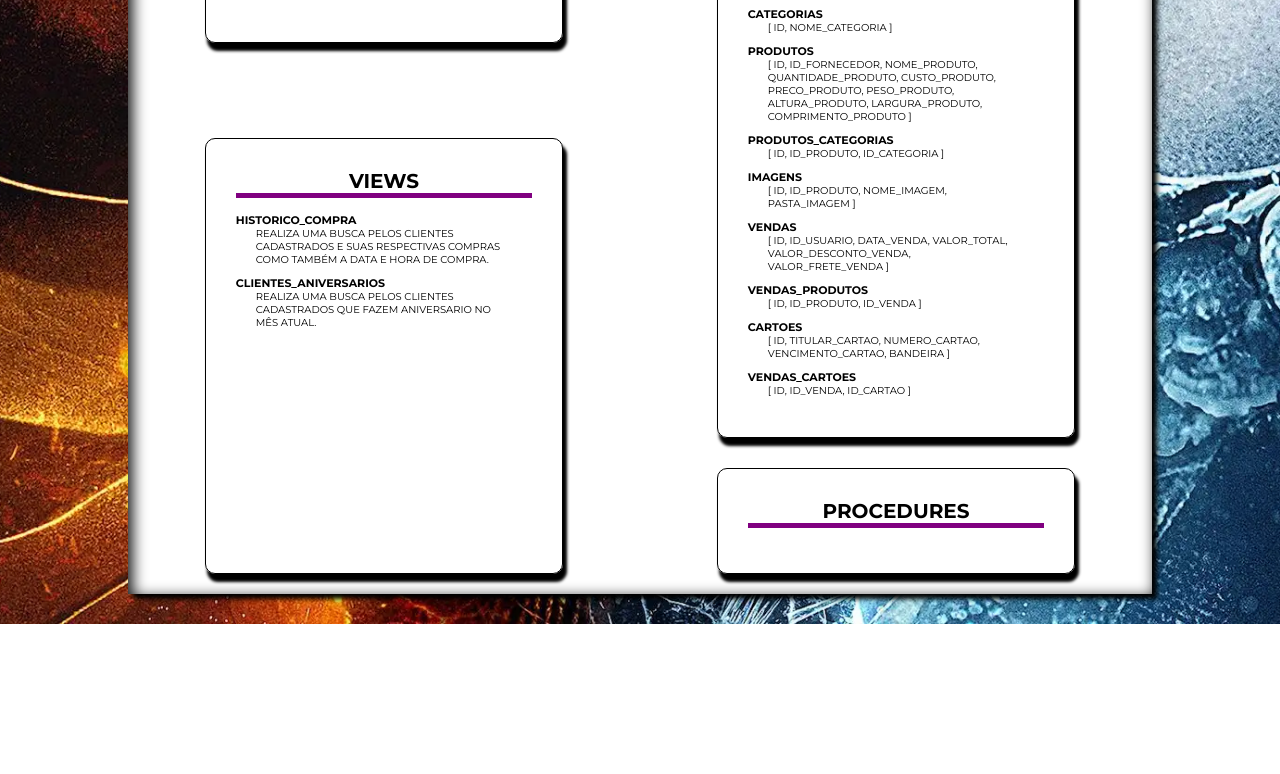
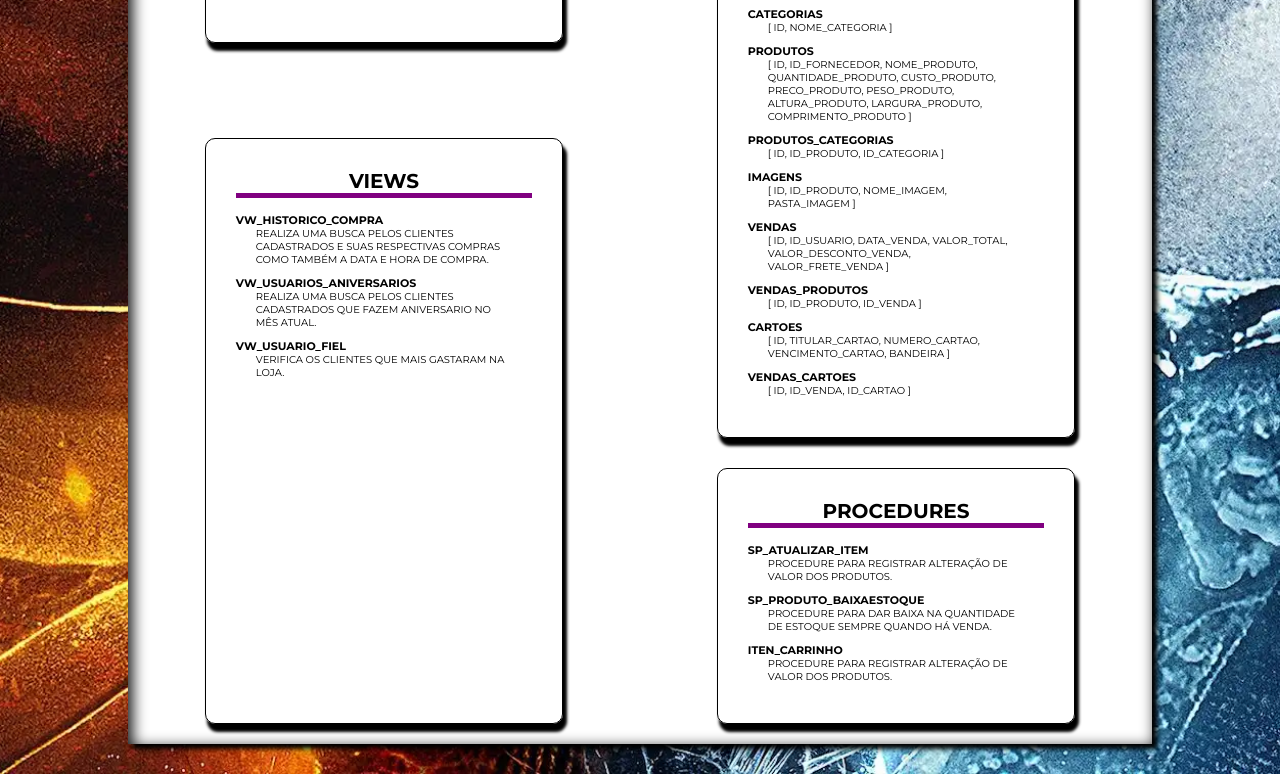
Before and after one commit to DihCodigo/dihcodigo.github.io, a plain HTML site: page ficha_tecnica.html in a window 1280 px wide. Shown: the part 821-1595 px from the top of the page. Before the commit the page ends 1445 px from the top, so only its background shows below. Drawn offline with Linux system fonts and the light colour scheme; a web font is replaced by a local one.

Commit message:
github.io

```diff
--- a/ficha_tecnica.html
+++ b/ficha_tecnica.html
@@ -160,7 +160,7 @@
                 <h2>Views</h2>
                 <ul>
                     <li>
-                        HISTORICO_COMPRA
+                        VW_HISTORICO_COMPRA
                         <ol>
                             <li>
                                 Realiza uma busca pelos clientes cadastrados e suas respectivas compras como também a
@@ -170,10 +170,18 @@
                     </li>
 
                     <li>
-                        CLIENTES_ANIVERSARIOS
+                        VW_USUARIOS_ANIVERSARIOS
                         <ol>
                             <li>
                                 Realiza uma busca pelos clientes cadastrados que fazem aniversario no mês atual.
+                            </li>
+                        </ol>
+                    </li>
+                    <li>
+                        VW_USUARIO_FIEL
+                        <ol>
+                            <li>
+                                VERIFICA OS CLIENTES QUE MAIS GASTARAM NA LOJA.
                             </li>
                         </ol>
                     </li>
@@ -183,6 +191,33 @@
 
             <div class="card">
                 <h2>Procedures</h2>
+                <ul>
+                    <li>
+                        SP_ATUALIZAR_ITEM
+                        <ol>
+                            <li>
+                                PROCEDURE PARA REGISTRAR ALTERAÇÃO DE VALOR DOS PRODUTOS.
+                            </li>
+                        </ol>
+                    </li>
+                    <li>
+                        SP_PRODUTO_BAIXAESTOQUE
+                        <ol>
+                            <li>
+                                PROCEDURE PARA DAR BAIXA NA QUANTIDADE DE ESTOQUE SEMPRE QUANDO HÁ VENDA.
+                            </li>
+                        </ol>
+                    </li>
+                    <li>
+                        ITEN_CARRINHO
+                        <ol>
+                            <li>
+                                PROCEDURE PARA REGISTRAR ALTERAÇÃO DE VALOR DOS PRODUTOS.
+                            </li>
+                        </ol>
+                    </li>
+                </ul>
+
             </div>
         </div>
     </div>
```
